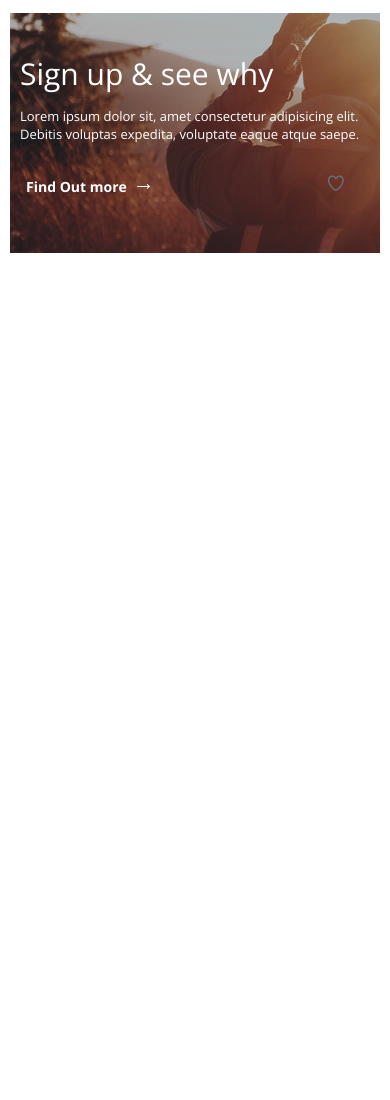
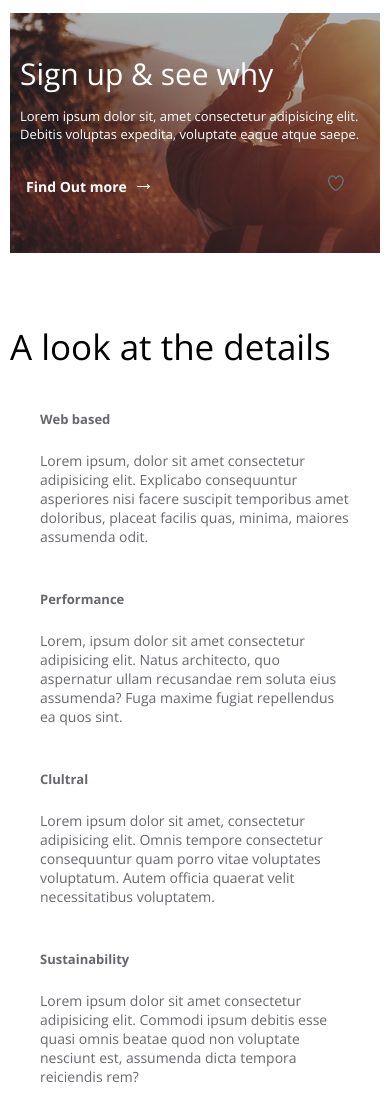
Before and after one commit to Eroxa640/control-2, a plain HTML site: page index.html in a window 390 px wide. Shown: the part 1741-2841 px from the top of the page. Before the commit the page ends 1994 px from the top, so only its background shows below. Drawn offline with nearby package versions, Linux system fonts and the light colour scheme.

Commit message:
container-2...

```diff
--- a/index.html
+++ b/index.html
@@ -96,7 +96,39 @@
             </div>
           </div>
         </div>
-    </div>
+      </div>
+        <div class="con-2__block-3">
+          <div class="block-3__tit">A look at the details</div>
+          <div class="block-3__cols">
+            <div class="col-web">
+              <div class="col-web__info">
+                <div class="col-web__title">Web based</div>
+                <p class="col-web__parag">Lorem ipsum, dolor sit amet consectetur adipisicing elit. Explicabo consequuntur asperiores nisi facere suscipit temporibus amet doloribus, placeat facilis quas, minima, maiores assumenda odit.</p>
+              </div>
+            </div>
+            <div class="col-web">
+              <div class="col-web__info">
+                <div class="col-web__title">Performance</div>
+                <p class="col-web__parag">Lorem, ipsum dolor sit amet consectetur adipisicing elit. Natus architecto, quo aspernatur ullam recusandae rem soluta eius assumenda? Fuga maxime fugiat repellendus ea quos sint.</p>
+              </div>
+            </div>
+            <div class="col-web">
+              <div class="col-web__info">
+                <div class="col-web__title">Clultral</div>
+                <p class="col-web__parag">Lorem ipsum dolor sit amet, consectetur adipisicing elit. Omnis tempore consectetur consequuntur quam porro vitae voluptates voluptatum. Autem officia quaerat velit necessitatibus voluptatem.</p>
+              </div>
+            </div>
+            <div class="col-web">
+              <div class="col-web__info">
+                <div class="col-web__title">Sustainability</div>
+                <p class="col-web__parag">Lorem ipsum dolor sit amet consectetur adipisicing elit. Commodi ipsum debitis esse quasi omnis beatae quod non voluptate nesciunt est, assumenda dicta tempora reiciendis rem?</p>
+              </div>
+            </div>
+          </div>
+        </div>
+      </div>
+
+
     <script>
       // Look for .hamburger
       var hamburger = document.querySelector(".hamburger");
@@ -109,7 +141,5 @@
         // Do something else, like open/close menu
       });
     </script>
-
-
 </body>
 </html>
--- a/sass/blocks/_block-2.scss
+++ b/sass/blocks/_block-2.scss
@@ -1,3 +1,7 @@
+.container-3 {
+  max-width: 1000px;
+  margin: 0 auto;
+}
 .con-2__block-2 {
   display: grid;
   grid-template-columns: repeat(3, 2fr);
--- /dev/null
+++ b/sass/blocks/_block-3.scss
@@ -0,0 +1,27 @@
+.con-2__block-3 {
+  margin-top: 70px;
+}
+.block-3__cols {
+  display: grid;
+  grid-template-columns: repeat(4, 1fr);
+  gap: 30px;
+  margin-top: 40px;
+}
+.block-3__tit {
+  font-family: "Open Sans", sans-serif;
+  font-weight: lighter;
+  font-size: 35px;
+}
+.col-web__title {
+  font-family: "Open Sans", sans-serif;
+  font-weight: 800;
+  font-size: 13px;
+  color: #67676d;
+}
+.col-web__parag {
+  font-family: "Open Sans", sans-serif;
+  font-weight: 400;
+  font-size: 14px;
+  color: #67676d;
+  margin-top: 23px;
+}
--- a/sass/setting/_media.scss
+++ b/sass/setting/_media.scss
@@ -171,37 +171,21 @@
   .container-2 {
     margin-top: 20px;
   }
+  .block-3__tit {
+    font-size: 25px;
+  }
 }
 @media screen and (max-width:1050px) {
+  .container-2 {
+    max-width: 700px;
+  }
   .con-2__block-2 {
     display: grid;
     grid-template-columns: repeat(2, 3fr);
   }
-  .col-4 {
-    grid-column-start: 3;
-    grid-column-end: -3;
-    padding-left: 10px;
-    padding-right: 10px;
-  }
-  .col-1 {
-    margin-left: auto;
-    padding-left: 10px;
-    padding-right: 10px;
-  }
-  .col-2 {
-    margin-right: auto;
-    padding-left: 10px;
-    padding-right: 10px;
-  }
-  .col-3 {
-    margin-left: auto;
-    padding-left: 10px;
-    padding-right: 10px;
-  }
-  .col-5 {
-    margin-right: auto;
-    padding-left: 10px;
-    padding-right: 10px;
+  .block-3__cols {
+    display: grid;
+    grid-template-columns: repeat(2, 2fr);
   }
 }
 @media screen and (max-width:710px) {
@@ -253,3 +237,13 @@
     margin-top: 20px;
   }
 }
+@media screen and (max-width:500px) {
+  .block-3__cols {
+    display: grid;
+    grid-template-columns: repeat(1, 4fr);
+  }
+  .col-web {
+    padding-left: 30px;
+    padding-right: 30px;
+  }
+}
--- a/sass/style.scss
+++ b/sass/style.scss
@@ -4,4 +4,5 @@
 @import "./blocks/header-block";
 @import "./blocks/block-1";
 @import "./blocks/block-2";
+@import "./blocks/block-3";
 @import "./setting/media";
```
Also changed, not shown: css/style.css, 2 other files.
